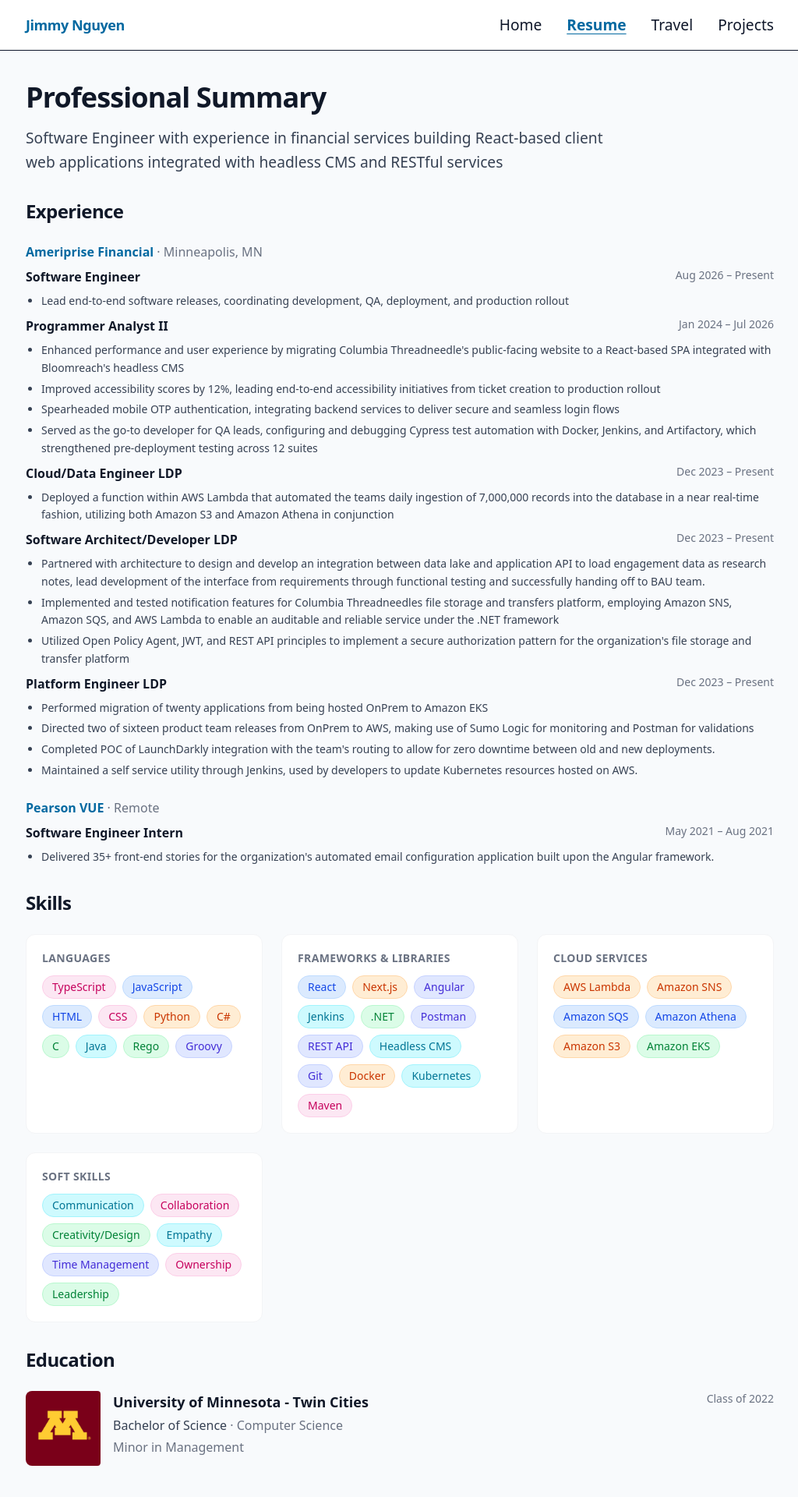
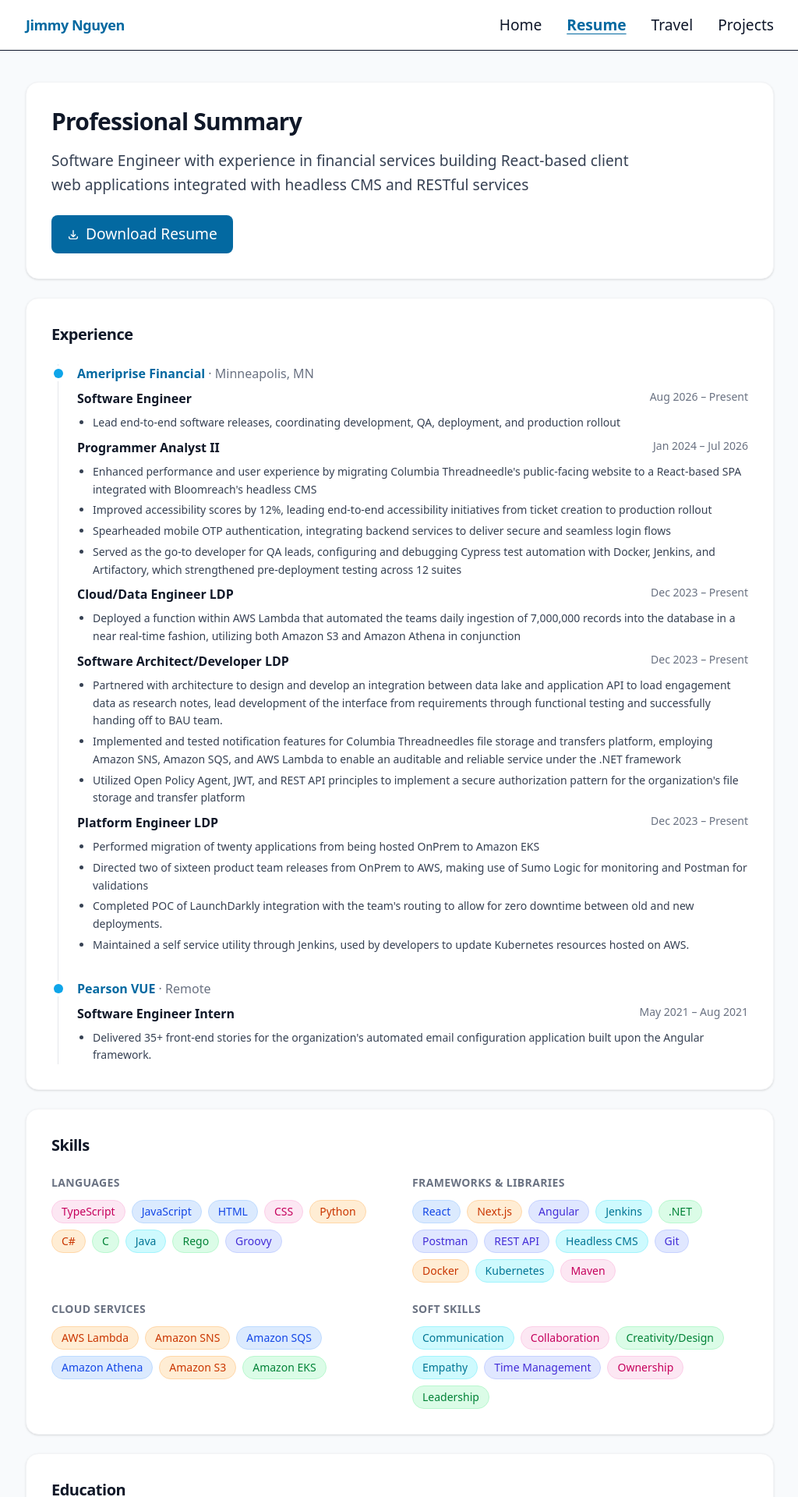
Before and after one commit to jimmytwin7/JimmyNguyen, a Next.js app: page /resume in a window 1280 px wide. Shown: the top 1920 px of the page at 78% size, without its empty margins (127-1151 px from the left). Built offline with nearby package versions, Linux system fonts and the light colour scheme.

Commit message:
Resume page cards enhancement

```diff
--- a/src/app/resume/page.tsx
+++ b/src/app/resume/page.tsx
@@ -6,6 +6,7 @@
 import SkillsSection from "@/components/resume/SkillsSection";
 import EducationList from "@/components/resume/EducationList";
 import DownloadButton from "@/components/ui/DownloadButton";
+import SectionCard from "@/components/ui/SectionCard";
 
 export const metadata = {
   title: "Resume — Jimmy Nguyen",
@@ -17,59 +18,33 @@
   const sortedExperience = reverseChronological(experience);
 
   return (
-    <div className="space-y-8">
+    <div className="space-y-6">
       {/* Professional Summary */}
-      <section aria-labelledby="summary-heading">
-        <h1
-          id="summary-heading"
-          className="text-3xl sm:text-4xl font-bold tracking-tight text-gray-900 mb-4"
-        >
-          Professional Summary
-        </h1>
+      <SectionCard id="summary-heading" title="Professional Summary" as="h1">
         <p className="text-gray-700 leading-relaxed max-w-3xl">
           Software Engineer with experience in financial services building
           React-based client web applications integrated with headless CMS and
           RESTful services
         </p>
-      </section>
+        <div className="mt-6">
+          <DownloadButton />
+        </div>
+      </SectionCard>
 
       {/* Work Experience */}
-      <section aria-labelledby="experience-heading">
-        <h2
-          id="experience-heading"
-          className="text-2xl font-bold tracking-tight text-gray-900 mb-6"
-        >
-          Experience
-        </h2>
+      <SectionCard id="experience-heading" title="Experience">
         <ExperienceList entries={sortedExperience} />
-      </section>
+      </SectionCard>
 
       {/* Skills */}
-      <section aria-labelledby="skills-heading">
-        <h2
-          id="skills-heading"
-          className="text-2xl font-bold tracking-tight text-gray-900 mb-6"
-        >
-          Skills
-        </h2>
+      <SectionCard id="skills-heading" title="Skills">
         <SkillsSection categories={skillCategories} />
-      </section>
+      </SectionCard>
 
       {/* Education */}
-      <section aria-labelledby="education-heading">
-        <h2
-          id="education-heading"
-          className="text-2xl font-bold tracking-tight text-gray-900 mb-6"
-        >
-          Education
-        </h2>
+      <SectionCard id="education-heading" title="Education">
         <EducationList entries={education} />
-      </section>
-
-      {/* Download */}
-      <div className="pt-4">
-        <DownloadButton />
-      </div>
+      </SectionCard>
     </div>
   );
 }
--- a/src/components/resume/EducationList.tsx
+++ b/src/components/resume/EducationList.tsx
@@ -7,8 +7,7 @@
 
 export default function EducationList({ entries }: EducationListProps) {
   return (
-    <div className="flex rounded-lg overflow-hidden">
-      <ul className="w-full">
+    <ul className="space-y-6">
       {entries.map((entry) => (
         <li key={`${entry.institution}-${entry.graduationYear}`}>
           {/* items-stretch so the logo can match the row's full height */}
@@ -48,6 +47,5 @@
         </li>
       ))}
     </ul>
-    </div>
   );
 }
--- a/src/components/resume/ExperienceItem.tsx
+++ b/src/components/resume/ExperienceItem.tsx
@@ -1,23 +1,26 @@
-import type { Company } from '@/lib/data/experience';
+import type { Company } from "@/lib/data/experience";
 
 interface ExperienceItemProps {
   company: Company;
 }
 
-function formatDate(date: string | 'present'): string {
-  if (date === 'present') return 'Present';
-  const [year, month] = date.split('-');
+function formatDate(date: string | "present"): string {
+  if (date === "present") return "Present";
+  const [year, month] = date.split("-");
   const d = new Date(Number(year), Number(month) - 1);
-  return d.toLocaleDateString('en-US', { year: 'numeric', month: 'short' });
+  return d.toLocaleDateString("en-US", { year: "numeric", month: "short" });
 }
 
 export default function ExperienceItem({ company }: ExperienceItemProps) {
   const { name, location, roles } = company;
 
   return (
-    <article className="pb-8 border-b border-gray-100 last:border-0 last:pb-0">
+    <article>
       {/* Company header */}
-      <p className="text-base font-semibold mb-2" style={{ color: 'var(--color-brand-700)' }}>
+      <p
+        className="text-base font-semibold mb-2"
+        style={{ color: "var(--color-brand-700)" }}
+      >
         {name}
         {location && (
           <span className="text-gray-500 font-normal"> · {location}</span>
@@ -29,10 +32,12 @@
         {roles.map((role, index) => (
           <div key={`${role.title}-${role.startDate}-${index}`}>
             <div className="flex flex-col sm:flex-row sm:items-start sm:justify-between gap-1 mb-2">
-              <h3 className="text-base font-semibold text-gray-900">{role.title}</h3>
+              <h3 className="text-base font-semibold text-gray-900">
+                {role.title}
+              </h3>
               <time
                 className="text-sm text-gray-500 shrink-0 sm:text-right"
-                dateTime={`${role.startDate}/${role.endDate === 'present' ? '' : role.endDate}`}
+                dateTime={`${role.startDate}/${role.endDate === "present" ? "" : role.endDate}`}
               >
                 {formatDate(role.startDate)} – {formatDate(role.endDate)}
               </time>
@@ -41,7 +46,10 @@
             {role.bullets.length > 0 && (
               <ul className="list-disc list-outside pl-5 space-y-1">
                 {role.bullets.map((bullet, bi) => (
-                  <li key={bi} className="text-gray-700 leading-relaxed text-sm">
+                  <li
+                    key={bi}
+                    className="text-gray-700 leading-relaxed text-sm"
+                  >
                     {bullet}
                   </li>
                 ))}
--- a/src/components/resume/ExperienceList.tsx
+++ b/src/components/resume/ExperienceList.tsx
@@ -1,5 +1,5 @@
-import type { Company } from '@/lib/data/experience';
-import ExperienceItem from './ExperienceItem';
+import type { Company } from "@/lib/data/experience";
+import ExperienceItem from "./ExperienceItem";
 
 interface ExperienceListProps {
   entries: Company[];
@@ -7,9 +7,21 @@
 
 export default function ExperienceList({ entries }: ExperienceListProps) {
   return (
-    <ul className="space-y-6">
+    <ul className="relative ml-2 space-y-8 border-l border-gray-200 pl-6">
       {entries.map((company, index) => (
-        <li key={`${company.name}-${index}`}>
+        <li key={`${company.name}-${index}`} className="relative">
+          {/* Timeline dot, centered on the rail.
+              Rail = ul's left border, 24px (pl-6) left of the li content, 1px wide.
+              Dot is 12px (w-3); to center it on the 1px border:
+              left = -(24px padding + 6px half-dot - 0.5px half-border). */}
+          <span
+            aria-hidden="true"
+            className="absolute top-1.5 h-3 w-3 rounded-full ring-4 ring-white"
+            style={{
+              left: "calc(-1.5rem - 7px + 0.5px)",
+              backgroundColor: "var(--color-brand-500)",
+            }}
+          />
           <ExperienceItem company={company} />
         </li>
       ))}
--- a/src/components/resume/SkillsSection.tsx
+++ b/src/components/resume/SkillsSection.tsx
@@ -24,12 +24,9 @@
 
 export default function SkillsSection({ categories }: SkillsSectionProps) {
   return (
-    <div className="grid grid-cols-1 sm:grid-cols-2 lg:grid-cols-3 gap-6">
+    <div className="grid grid-cols-1 sm:grid-cols-2 gap-x-8 gap-y-6">
       {categories.map((category) => (
-        <div
-          key={category.label}
-          className="bg-white rounded-xl p-5 border border-gray-100"
-        >
+        <div key={category.label}>
           <h3 className="text-sm font-semibold uppercase tracking-wide text-gray-500 mb-3">
             {category.label}
           </h3>
--- a/src/components/ui/CursorDot.tsx
+++ b/src/components/ui/CursorDot.tsx
@@ -1,10 +1,6 @@
 "use client";
 
 import { useEffect, useRef, useState } from "react";
-
-// How much of the remaining distance to close each frame (0–1).
-// Lower = more lag / longer trail. Higher = snappier.
-const EASE = 0.25;
 
 export default function CursorDot() {
   const dotRef = useRef<HTMLDivElement>(null);
@@ -13,27 +9,21 @@
   useEffect(() => {
     // Skip on touch / no fine pointer devices
     if (!window.matchMedia("(pointer: fine)").matches) return;
+    // Respect users who prefer reduced motion — don't show the dot at all
+    if (window.matchMedia("(prefers-reduced-motion: reduce)").matches) return;
 
     const dot = dotRef.current;
     if (!dot) return;
 
-    // Target = actual mouse position. Current = eased dot position.
-    const target = { x: window.innerWidth / 2, y: window.innerHeight / 2 };
-    const current = { ...target };
     let raf = 0;
-
     const move = (e: MouseEvent) => {
-      target.x = e.clientX;
-      target.y = e.clientY;
+      // Only touch the DOM once per frame; no perpetual loop.
+      if (raf) return;
+      raf = requestAnimationFrame(() => {
+        raf = 0;
+        dot.style.transform = `translate3d(${e.clientX}px, ${e.clientY}px, 0) translate(-50%, -50%)`;
+      });
       setVisible(true);
-    };
-
-    const tick = () => {
-      // Ease current toward target
-      current.x += (target.x - current.x) * EASE;
-      current.y += (target.y - current.y) * EASE;
-      dot.style.transform = `translate3d(${current.x}px, ${current.y}px, 0) translate(-50%, -50%)`;
-      raf = requestAnimationFrame(tick);
     };
 
     const hide = () => setVisible(false);
@@ -42,7 +32,6 @@
     window.addEventListener("mousemove", move);
     window.addEventListener("mouseleave", hide);
     window.addEventListener("mouseenter", show);
-    raf = requestAnimationFrame(tick);
 
     return () => {
       cancelAnimationFrame(raf);
@@ -56,10 +45,12 @@
     <div
       ref={dotRef}
       aria-hidden="true"
-      className="pointer-events-none fixed left-0 top-0 z-[9999] h-10 w-10 rounded-full transition-opacity duration-200"
+      className="pointer-events-none fixed left-0 top-0 z-[9999] h-10 w-10 rounded-full"
       style={{
         backgroundColor: "var(--color-brand-500)",
-        opacity: visible ? 1 : 0,
+        opacity: visible ? 0.6 : 0,
+        // CSS does the smoothing — cheap, runs on the compositor.
+        transition: "transform 120ms ease-out, opacity 200ms ease-out",
       }}
     />
   );
--- /dev/null
+++ b/src/components/ui/SectionCard.tsx
@@ -0,0 +1,38 @@
+import type { ReactNode } from "react";
+
+interface SectionCardProps {
+  /** Section heading text */
+  title: string;
+  /** Stable id for aria-labelledby wiring */
+  id: string;
+  /** Optional: render the title as an <h1> (used for the top section) */
+  as?: "h1" | "h2";
+  children: ReactNode;
+}
+
+export default function SectionCard({
+  title,
+  id,
+  as = "h2",
+  children,
+}: SectionCardProps) {
+  const Heading = as;
+  return (
+    <section
+      aria-labelledby={id}
+      className="rounded-2xl border border-gray-100 bg-white p-6 sm:p-8 shadow-sm"
+    >
+      <Heading
+        id={id}
+        className={
+          as === "h1"
+            ? "text-2xl sm:text-3xl font-bold tracking-tight text-gray-900 mb-4"
+            : "text-xl font-bold tracking-tight text-gray-900 mb-6"
+        }
+      >
+        {title}
+      </Heading>
+      {children}
+    </section>
+  );
+}
```
Lines whose indentation alone changed are shown as unchanged.
